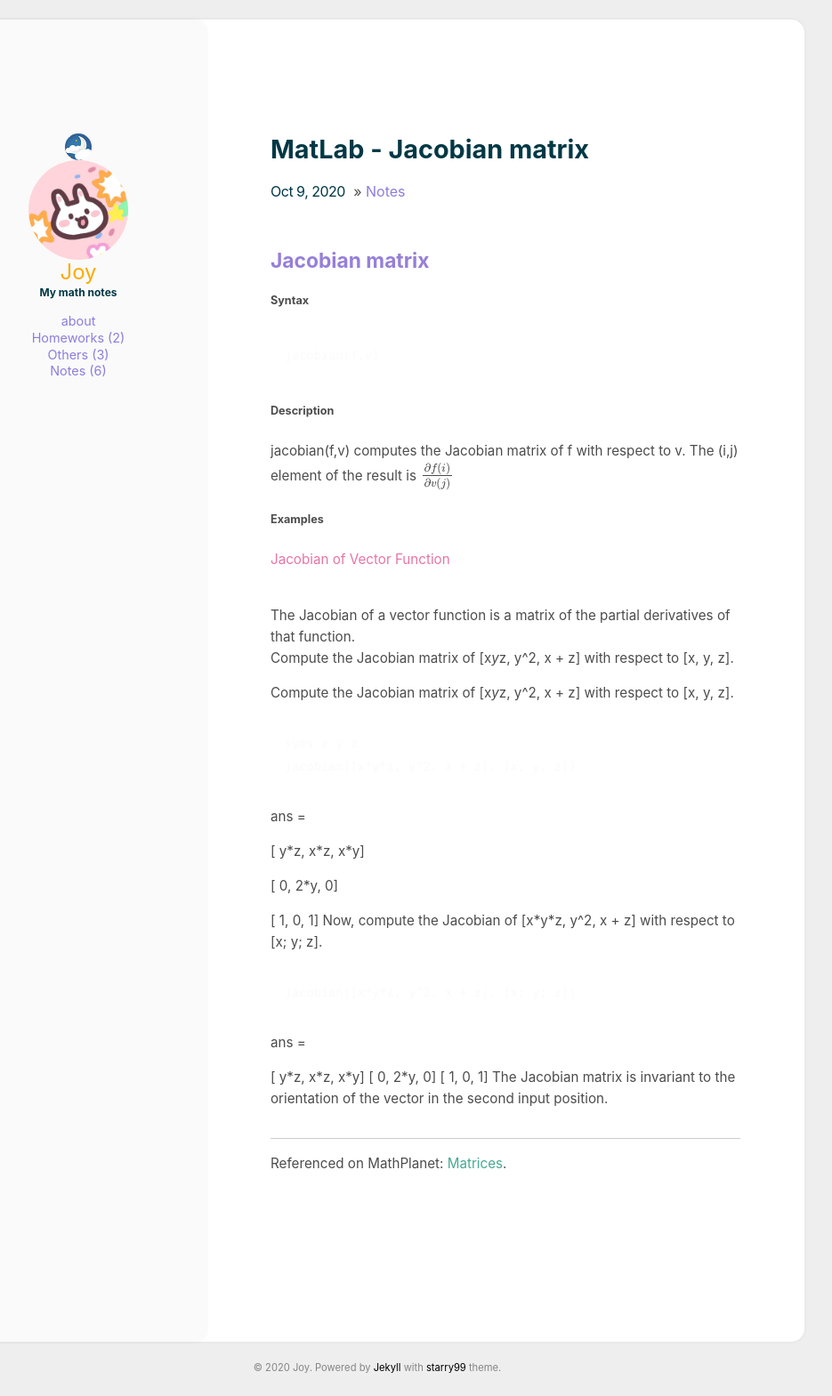
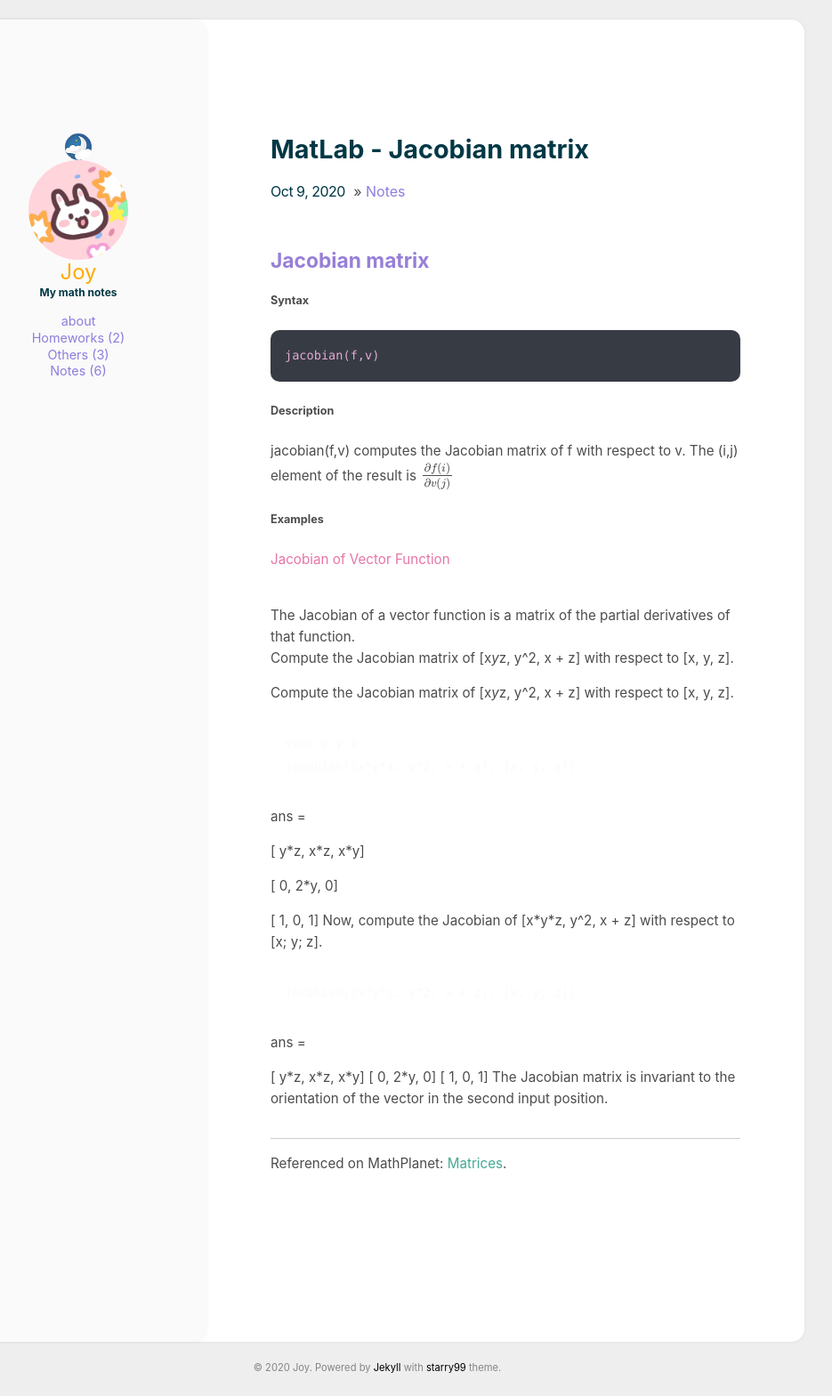
Before and after one commit to Joy3Luo/Joy3luo.github.io, a Jekyll site: the page built from _posts/2020-10-09-Jacobian.md, in a window 1280 px wide. Shown: the whole page at 89% size, without its empty margins (216-1151 px from the left). Built offline with Jekyll 4.4.1, drawn with Linux system fonts in a browser that asks for light colours; formulas are drawn with MathJax 3.

Commit message:
Update 2020-10-09-Jacobian.md

````diff
--- a/_posts/2020-10-09-Jacobian.md
+++ b/_posts/2020-10-09-Jacobian.md
@@ -22,7 +22,7 @@ MathJax.Hub.Queue(function() {
 ## <font color= 977FD7> Jacobian matrix</font>
 
 ##### Syntax
-```MatLab
+```java
 jacobian(f,v)
 ```
 
````
